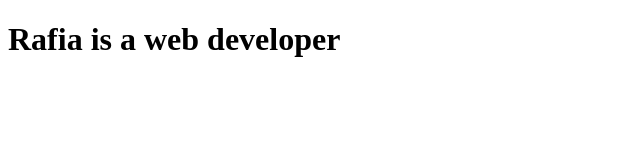
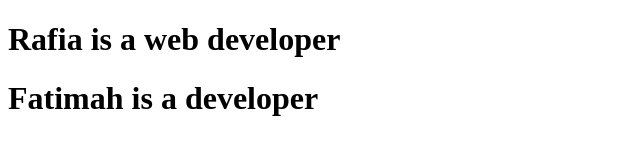
Before and after one commit to Rafia31/project-1, a plain HTML site: page index.html in a window 1280 px wide. Shown: the whole page, without its empty margins (0-640 px from the left). Drawn offline with Linux system fonts and the light colour scheme.

Commit message:
index.html

```diff
--- a/index.html
+++ b/index.html
@@ -7,5 +7,6 @@
 </head>
 <body>
     <h1>Rafia is a web developer</h1>
+    <h1>Fatimah is a developer</h1>
 </body>
 </html>
```
